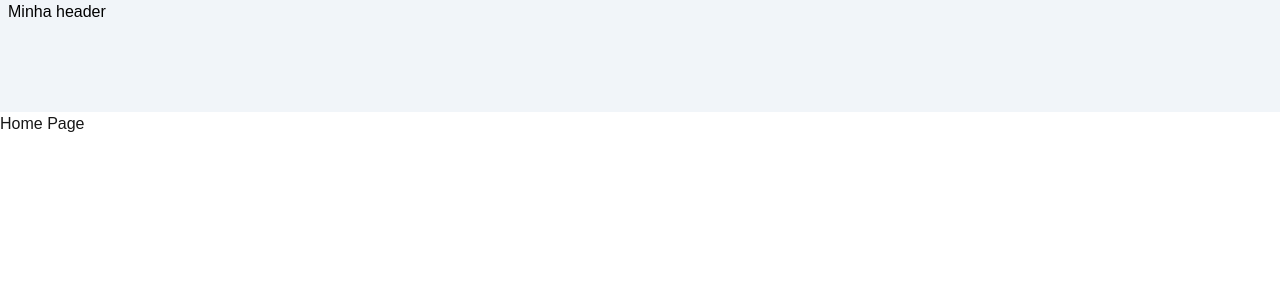
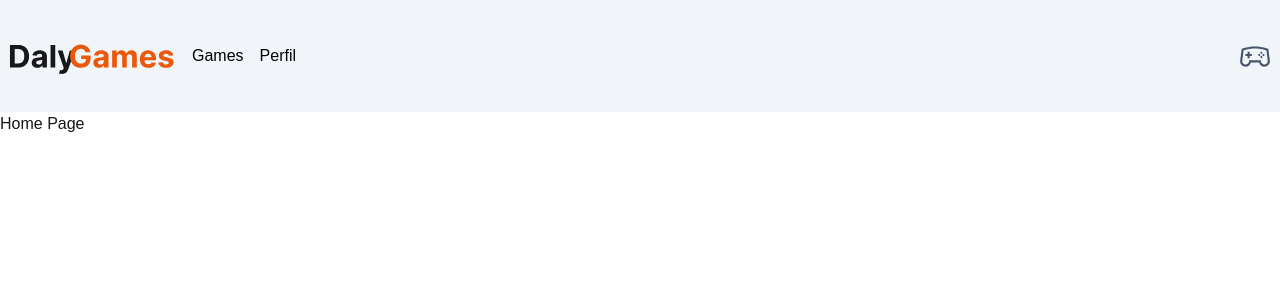
Before and after one commit to marcosdev82/daygames, a Next.js app: page / in a window 1280 px wide. Shown: the top 300 px of the page. Built offline with nearby package versions, Linux system fonts and the light colour scheme.

Commit message:
componente header

```diff
--- a/src/componentes/header/index.tsx
+++ b/src/componentes/header/index.tsx
@@ -1,7 +1,34 @@
+import logoImg from '../../../public/logo.svg'
+import Image from 'next/image'
+import Link from 'next/link'
+import { LiaGamepadSolid } from 'react-icons/lia'
+
 export function Header() {
     return (
         <header className="w-full h-28 bg-slate-100 text-black px-2">
-            <h1>Minha header</h1>
+            <div className="max-w-screen-xl mx-auto flex justify-center items-center h-28 sm:justify-between">
+                <nav className='flex justify-center items-center gap-4'>
+                    <Link href="/">
+                        <Image
+                            src={logoImg}
+                            alt='Logo do site dalygames'
+                            quality={100}
+                            priority={true}
+                        />
+                    </Link>
+                    <Link href="/">
+                        Games
+                    </Link>
+                    <Link href="/profile">
+                        Perfil
+                    </Link>
+                </nav>
+                <div className='hidden sm:flex justify-center items-center'>
+                    <Link href="/profile">
+                        <LiaGamepadSolid size={34} color='#475569' />
+                    </Link>
+                </div>
+            </div>
         </header>
     )
 }
```
